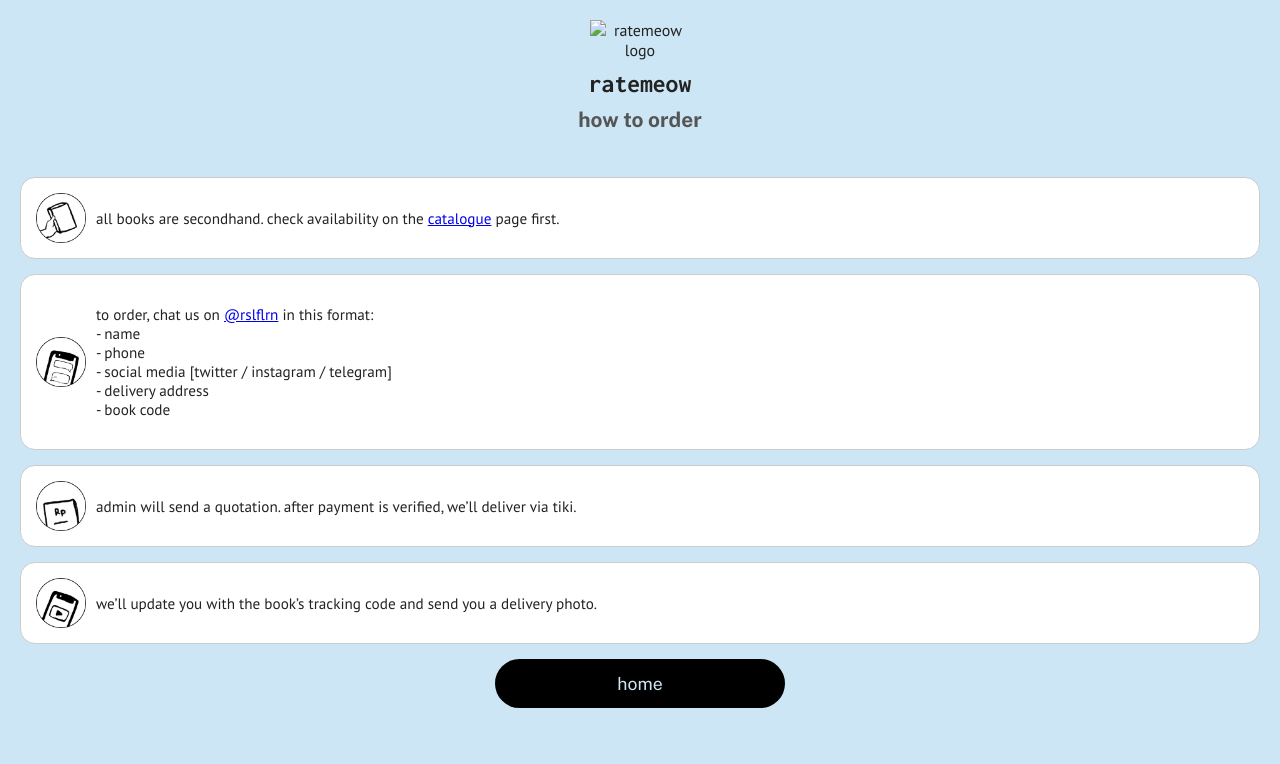
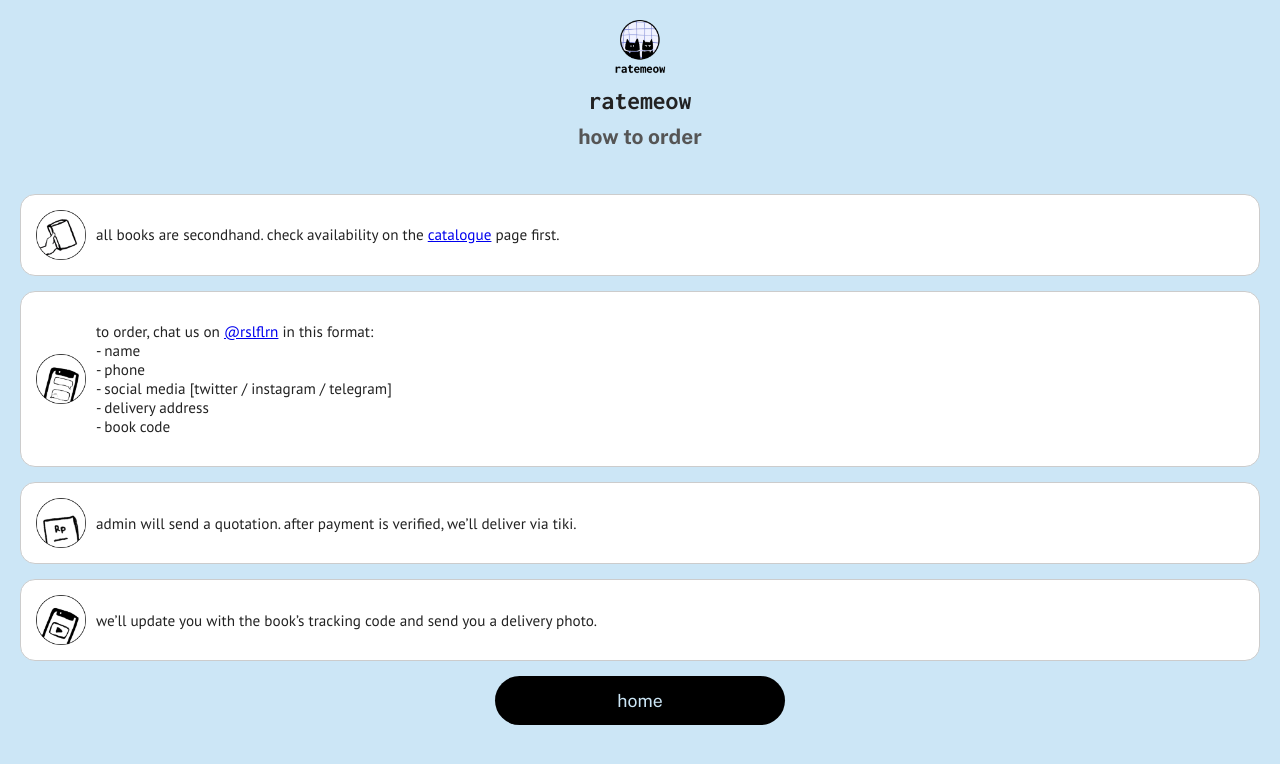
Before and after one commit to rslflrn/ratemeow, a plain HTML site: page howtoorder.html in a window 1280 px wide. Drawn offline with nearby package versions, Linux system fonts and the light colour scheme.

Commit message:
Update howtoorder.html

```diff
--- a/howtoorder.html
+++ b/howtoorder.html
@@ -8,7 +8,7 @@
 </head>
 <body>
   <header>
-    <img src="ratemeowlogo.png" alt="ratemeow logo">
+    <img src="images/ratemeowlogo.png" alt="ratemeow logo">
     <h1>ratemeow</h1>
     <h2>how to order</h2>
   </header>
```
